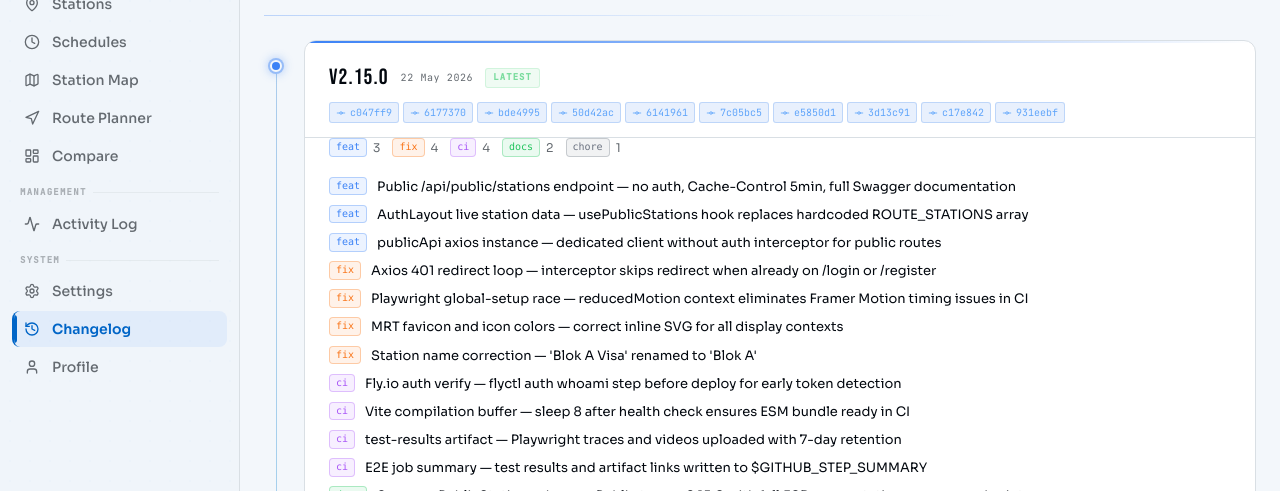
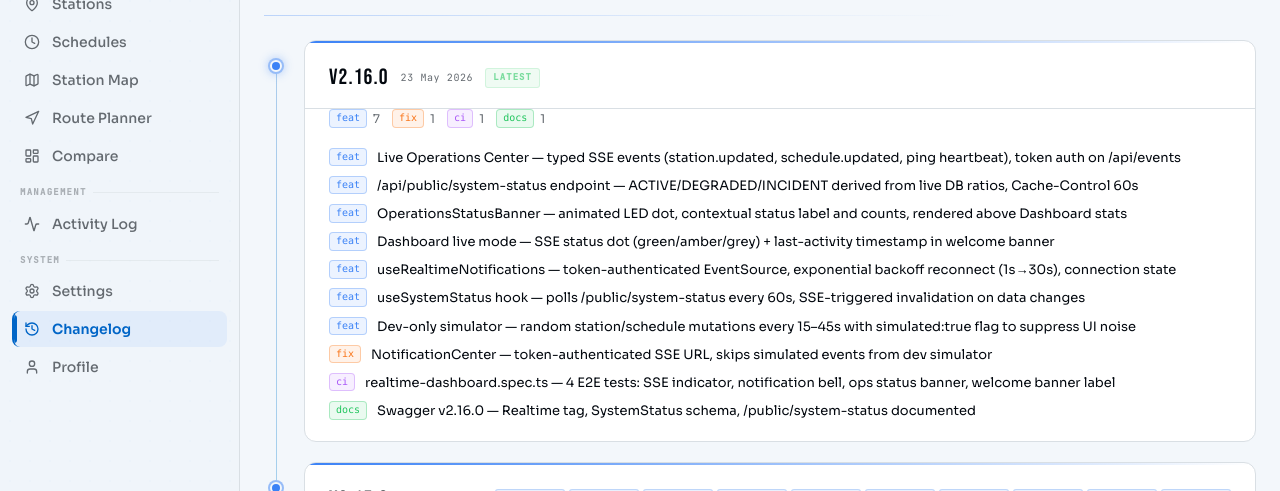
Before and after one commit to didapatria/mrt-station-dashboard, a React (Vite) app in the folder frontend/: page /changelog in a window 1280 px wide. Shown: the part 169-660 px from the top of the page. Built offline with nearby package versions, Linux system fonts and the light colour scheme; no server answers; sample sign-in values are in the browser's storage.

Commit message:
docs: v2.16.0 changelog, README, version labels, test count

```diff
--- a/frontend/src/layouts/AuthLayout.tsx
+++ b/frontend/src/layouts/AuthLayout.tsx
@@ -375,7 +375,7 @@ export default function AuthLayout() {
               className="font-mono text-[9px] tracking-[0.08em]"
               style={{ color: p.footerVersion }}
             >
-              v2.15.0
+              v2.16.0
             </span>
           </motion.div>
         </div>
--- a/frontend/src/layouts/DashboardLayout.tsx
+++ b/frontend/src/layouts/DashboardLayout.tsx
@@ -278,7 +278,7 @@ export default function DashboardLayout() {
             <span className="sidebar-sub-text">SYS ONLINE</span>
           </div>
           <span className="font-mono text-[8px] tracking-widest text-[rgba(29,111,232,0.3)]">
-            v2.15.0
+            v2.16.0
           </span>
         </div>
       )}
--- a/frontend/src/pages/ChangelogPage.tsx
+++ b/frontend/src/pages/ChangelogPage.tsx
@@ -50,6 +50,53 @@ const CATEGORY_ORDER: ChangeCategory[] = [
 ];
 
 const changelog: Release[] = [
+  {
+    version: "2.16.0",
+    date: "23 May 2026",
+    commits: [],
+    entries: [
+      {
+        category: "feat",
+        text: "Live Operations Center — typed SSE events (station.updated, schedule.updated, ping heartbeat), token auth on /api/events",
+      },
+      {
+        category: "feat",
+        text: "/api/public/system-status endpoint — ACTIVE/DEGRADED/INCIDENT derived from live DB ratios, Cache-Control 60s",
+      },
+      {
+        category: "feat",
+        text: "OperationsStatusBanner — animated LED dot, contextual status label and counts, rendered above Dashboard stats",
+      },
+      {
+        category: "feat",
+        text: "Dashboard live mode — SSE status dot (green/amber/grey) + last-activity timestamp in welcome banner",
+      },
+      {
+        category: "feat",
+        text: "useRealtimeNotifications — token-authenticated EventSource, exponential backoff reconnect (1s→30s), connection state",
+      },
+      {
+        category: "feat",
+        text: "useSystemStatus hook — polls /public/system-status every 60s, SSE-triggered invalidation on data changes",
+      },
+      {
+        category: "feat",
+        text: "Dev-only simulator — random station/schedule mutations every 15–45s with simulated:true flag to suppress UI noise",
+      },
+      {
+        category: "fix",
+        text: "NotificationCenter — token-authenticated SSE URL, skips simulated events from dev simulator",
+      },
+      {
+        category: "ci",
+        text: "realtime-dashboard.spec.ts — 4 E2E tests: SSE indicator, notification bell, ops status banner, welcome banner label",
+      },
+      {
+        category: "docs",
+        text: "Swagger v2.16.0 — Realtime tag, SystemStatus schema, /public/system-status documented",
+      },
+    ],
+  },
   {
     version: "2.15.0",
     date: "22 May 2026",
```
Also changed, not shown: 2 other files (tests, documents, lock files or other folders).
